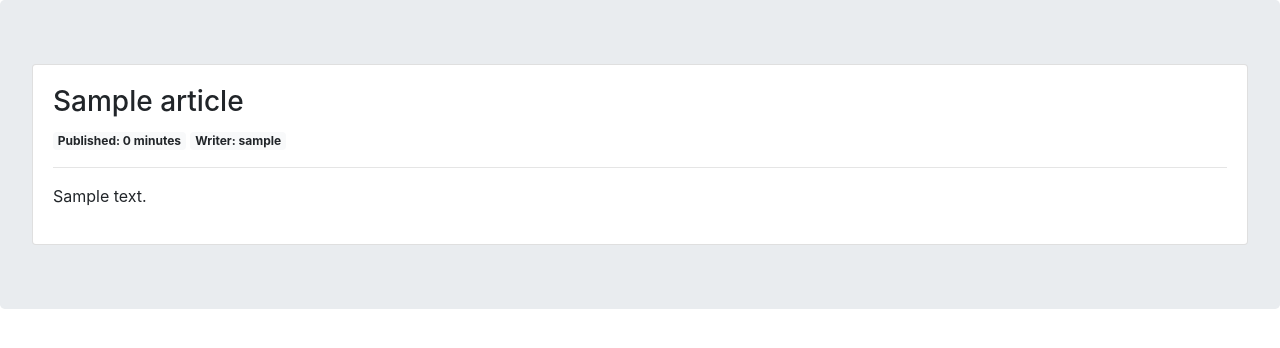
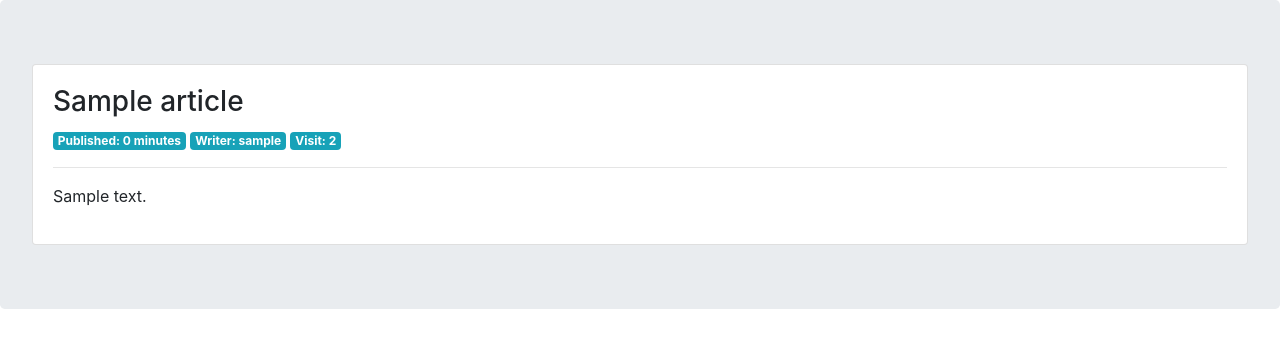
Before and after one commit to farhadmpr/DjangoBlog, a Django app: a page that uses BlogProject/blog/templates/blog/details.html in a window 1280 px wide. Shown: the part 56-404 px from the top of the page. Run offline with Django 3.2, Linux system fonts and the light colour scheme; a user stored in the database is signed in; tables that the repository leaves empty hold one stand-in row (values such as "Sample post"); some libraries are stand-ins or nearby versions.

Commit message:
Add visit count to article

```diff
--- a/BlogProject/BlogProject/settings.py
+++ b/BlogProject/BlogProject/settings.py
@@ -20,7 +20,7 @@ BASE_DIR = os.path.dirname(os.path.dirname(os.path.abspath(__file__)))
 # See https://docs.djangoproject.com/en/3.0/howto/deployment/checklist/
 
 # SECURITY WARNING: keep the secret key used in production secret!
-SECRET_KEY = ''
+SECRET_KEY = 'xv+(zt7@0^d*20k36c37^3=r1mh_&jhm1__&q!5s_bz1r5b&z4'
 
 # SECURITY WARNING: don't run with debug turned on in production!
 DEBUG = True
--- a/BlogProject/blog/models.py
+++ b/BlogProject/blog/models.py
@@ -28,6 +28,7 @@ class Article(models.Model):
     slug = models.SlugField(max_length=120, unique=True, allow_unicode=True)
     writer = models.ForeignKey(User, on_delete=models.CASCADE)
     category = models.ForeignKey(Category, on_delete=models.CASCADE, null=True)
+    view_count = models.IntegerField(default=0, editable=False)
     # body = models.TextField()
     body = RichTextUploadingField()
     publish = models.DateTimeField(default=datetime.datetime.now)
--- a/BlogProject/blog/templates/blog/details.html
+++ b/BlogProject/blog/templates/blog/details.html
@@ -4,8 +4,9 @@
     <div class="card">
         <div class="card-body">
             <h3>{{ article.title }}</h3>
-            <small class="badge badge-light">Published: {{ article.publish|timesince }}</small>
-            <small class="badge badge-light">Writer: {{ article.writer }}</small>
+            <small class="badge badge-info">Published: {{ article.publish|timesince }}</small>
+            <small class="badge badge-info">Writer: {{ article.writer }}</small>
+            <small class="badge badge-info">Visit: {{ article.view_count }}</small>
             <hr>
             <p class="text-justify">
                 {{ article.body|safe }}
--- a/BlogProject/blog/templates/blog/index.html
+++ b/BlogProject/blog/templates/blog/index.html
@@ -34,6 +34,7 @@
                 </a>
                 <div class="small mb-3">
                     <span class="badge badge-info">{{ article.category }}</span>
+                    <span class="badge badge-info">{{ article.view_count }} visit</span>
                     <span>{{ article.publish|to_jalali:'%Y/%m/%d %H:%M:%S' }}</span>
                 </div>
                 <div class="text-justify">{{ article.body|truncatewords:100|safe }}</div>
--- a/BlogProject/blog/views.py
+++ b/BlogProject/blog/views.py
@@ -13,20 +13,23 @@ def index(request):
     search = request.GET.get('search')
     if search:
         lookups = Q(title__contains=search) | Q(body__contains=search)
-        articles = Article.published.filter(lookups).distinct().order_by('-publish')
+        articles = Article.published.filter(
+            lookups).distinct().order_by('-publish')
     else:
         articles = Article.published.all().order_by('-publish')
 
     return render(request, 'blog/index.html', {'articles': articles, 'categories': categories})
 
 
+@login_required()
+def details(request, id, slug):
+    article = get_object_or_404(Article, id=id, slug=slug)
+    article.view_count += 1
+    article.save()
+    return render(request, 'blog/details.html', {'article': article})
+
+
 def categories(request, id):
     articles = Article.published.all().filter(category=id)
     categories = Category.objects.all()
     return render(request, 'blog/index.html', {'articles': articles, 'categories': categories})
-
-
-@login_required()
-def details(request, id, slug):
-    article = get_object_or_404(Article, id=id, slug=slug)
-    return render(request, 'blog/details.html', {'article': article})
```
Also changed, not shown: BlogProject/blog/migrations/0003_article_view_count.py (added).
